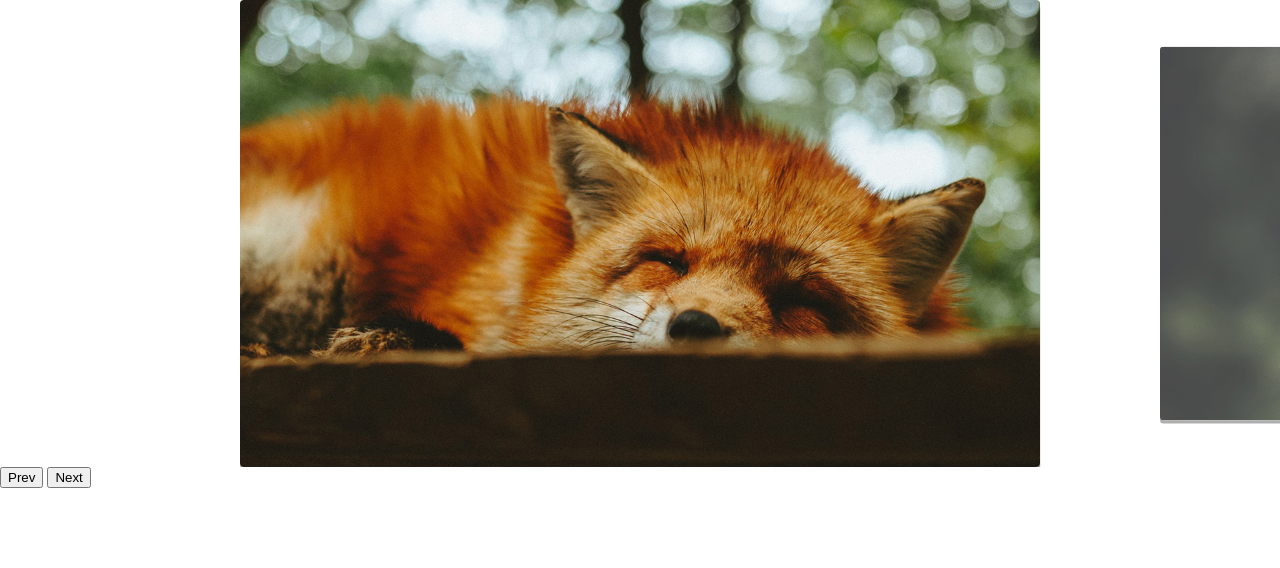
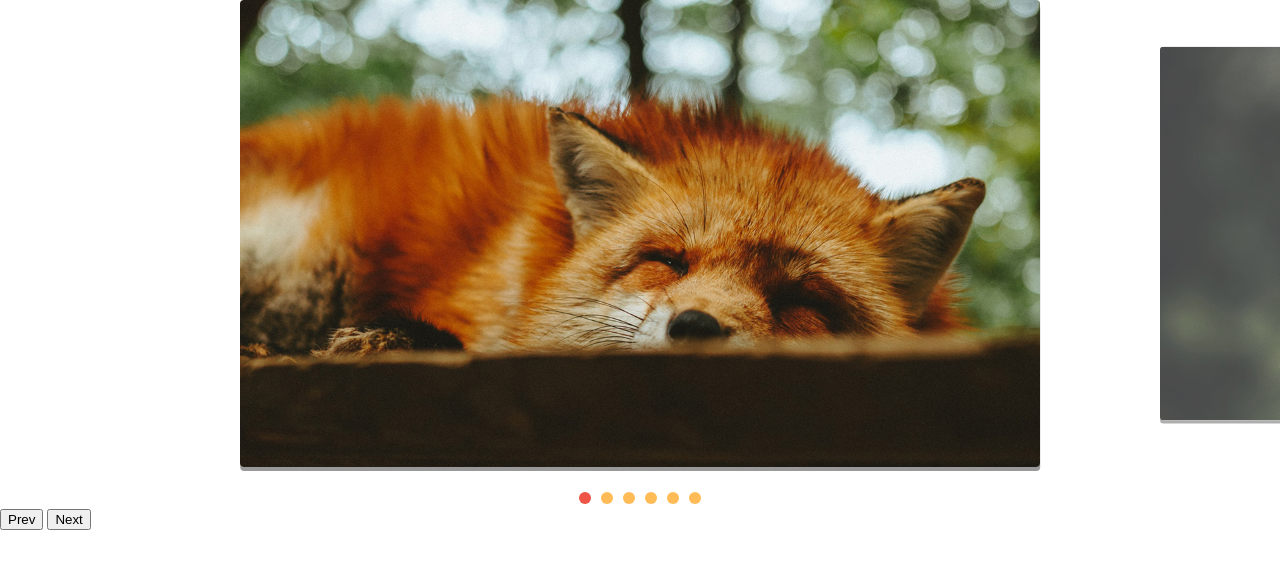
Before and after one commit to joaobhenrique/slide, a plain HTML site: page index.html in a window 1280 px wide. Drawn offline with Linux system fonts and the light colour scheme.

Commit message:
adicionada paginacao por slide

```diff
--- a/css/style.css
+++ b/css/style.css
@@ -43,3 +43,25 @@ img {
   opacity: 1;
   transform: scale(1);
 }
+
+[data-control="slide"] {
+  display: flex;
+  justify-content: center;
+  margin-top: 20px;
+}
+
+[data-control="slide"] li a {
+  display: block;
+  width: 12px;
+  height: 12px;
+  background: #fb5;
+  border-radius: 50%;
+  overflow: hidden;
+  text-indent: -999px;
+  margin: 5px;
+}
+
+[data-control="slide"] li.active a,
+[data-control="slide"] li a:hover {
+  background: #e54;
+}
--- a/js/script.js
+++ b/js/script.js
@@ -3,5 +3,6 @@ import { SlideNav } from "./slide.js";
 const slide = new SlideNav(".slide", ".slide_wrapper");
 slide.init();
 slide.addArrow(".prev", ".next");
+slide.addControl();
 
 console.log(slide);
--- a/js/slide.js
+++ b/js/slide.js
@@ -10,6 +10,7 @@ export class Slide {
       movement: 0,
     };
     this.activeClass = "active";
+    this.changeEvent = new Event("changeEvent");
   }
 
   transition(active) {
@@ -107,6 +108,7 @@ export class Slide {
     this.slidesIndexNav(index);
     this.dist.finalPosition = activeSlide.position;
     this.changeActiveClass();
+    this.wrapper.dispatchEvent(this.changeEvent);
   }
 
   changeActiveClass() {
@@ -158,6 +160,10 @@ export class Slide {
 }
 
 export class SlideNav extends Slide {
+  constructor(slide, wrapper) {
+    super(slide, wrapper);
+    this.bindControlEvents();
+  }
   addArrow(prev, next) {
     this.prevElement = document.querySelector(prev);
     this.nextElement = document.querySelector(next);
@@ -168,4 +174,45 @@ export class SlideNav extends Slide {
     this.prevElement.addEventListener("click", this.activePrevSlide);
     this.nextElement.addEventListener("click", this.activeNextSlide);
   }
+
+  createControl() {
+    const control = document.createElement("ul");
+    control.dataset.control = "slide";
+    this.slideArray.forEach((item, index) => {
+      control.innerHTML += `<li><a href="#slide${index + 1}">${
+        index + 1
+      }</a></li>`;
+    });
+    this.wrapper.appendChild(control);
+    return control;
+  }
+
+  eventControl(item, index) {
+    item.addEventListener("click", (event) => {
+      event.preventDefault();
+      this.changeSlide(index);
+    });
+    this.wrapper.addEventListener("changeEvent", this.activeControlItem);
+  }
+
+  activeControlItem() {
+    this.controlArray.forEach((item) =>
+      item.classList.remove(this.activeClass)
+    );
+    this.controlArray[this.index.active].classList.add(this.activeClass);
+  }
+
+  addControl(customControl) {
+    this.control =
+      document.querySelector(customControl) || this.createControl();
+    this.controlArray = [...this.control.children];
+
+    this.activeControlItem();
+    this.controlArray.forEach(this.eventControl);
+  }
+
+  bindControlEvents() {
+    this.eventControl = this.eventControl.bind(this);
+    this.activeControlItem = this.activeControlItem.bind(this);
+  }
 }
```
